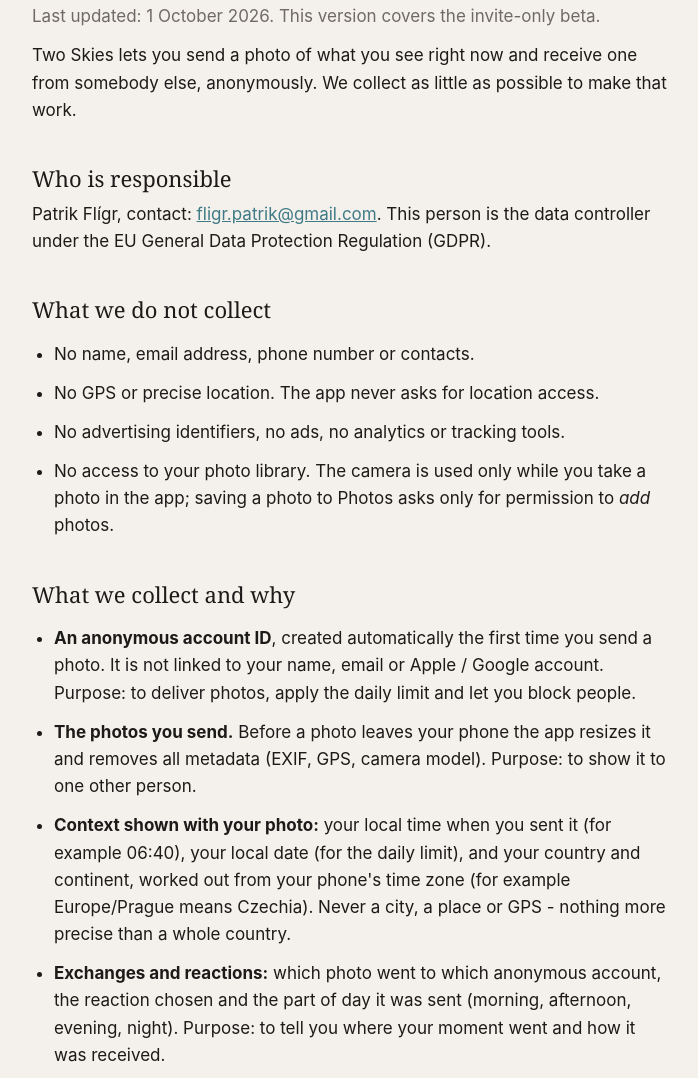
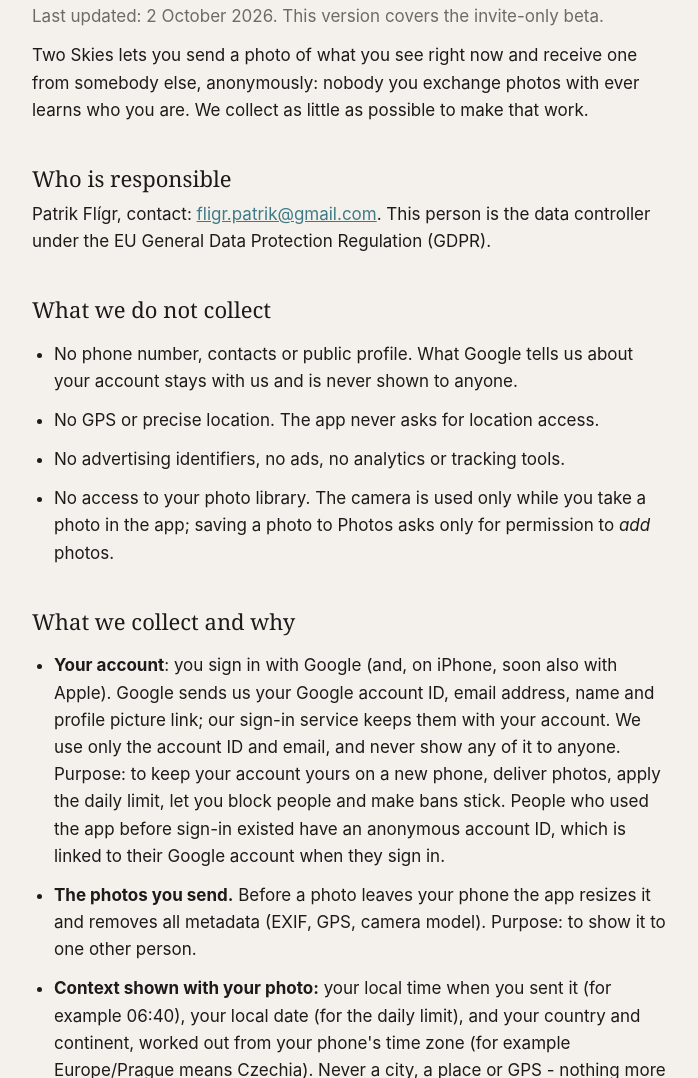
Before and after one commit to fligrpatrik-arch/twoskies, a plain HTML site: page privacy.html in a window 1280 px wide. Shown: the part 184-1262 px from the top of the page, without its empty margins (288-986 px from the left). Drawn offline with Linux system fonts and the light colour scheme.

Commit message:
Add files via upload

```diff
--- a/privacy.html
+++ b/privacy.html
@@ -11,16 +11,16 @@
   <header><img src="icon.png" alt=""><a href="index.html">Two Skies</a></header>
 
   <h1>Privacy Policy</h1>
-  <p class="muted">Last updated: 1 October 2026. This version covers the invite-only beta.</p>
+  <p class="muted">Last updated: 2 October 2026. This version covers the invite-only beta.</p>
 
-  <p>Two Skies lets you send a photo of what you see right now and receive one from somebody else, anonymously. We collect as little as possible to make that work.</p>
+  <p>Two Skies lets you send a photo of what you see right now and receive one from somebody else, anonymously: nobody you exchange photos with ever learns who you are. We collect as little as possible to make that work.</p>
 
   <h2>Who is responsible</h2>
   <p>Patrik Fl&iacute;gr, contact: <a href="mailto:fligr.patrik@gmail.com">fligr.patrik@gmail.com</a>. This person is the data controller under the EU General Data Protection Regulation (GDPR).</p>
 
   <h2>What we do not collect</h2>
   <ul>
-    <li>No name, email address, phone number or contacts.</li>
+    <li>No phone number, contacts or public profile. What Google tells us about your account stays with us and is never shown to anyone.</li>
     <li>No GPS or precise location. The app never asks for location access.</li>
     <li>No advertising identifiers, no ads, no analytics or tracking tools.</li>
     <li>No access to your photo library. The camera is used only while you take a photo in the app; saving a photo to Photos asks only for permission to <em>add</em> photos.</li>
@@ -28,10 +28,10 @@
 
   <h2>What we collect and why</h2>
   <ul>
-    <li><strong>An anonymous account ID</strong>, created automatically the first time you send a photo. It is not linked to your name, email or Apple / Google account. Purpose: to deliver photos, apply the daily limit and let you block people.</li>
+    <li><strong>Your account</strong>: you sign in with Google (and, on iPhone, soon also with Apple). Google sends us your Google account ID, email address, name and profile picture link; our sign-in service keeps them with your account. We use only the account ID and email, and never show any of it to anyone. Purpose: to keep your account yours on a new phone, deliver photos, apply the daily limit, let you block people and make bans stick. People who used the app before sign-in existed have an anonymous account ID, which is linked to their Google account when they sign in.</li>
     <li><strong>The photos you send.</strong> Before a photo leaves your phone the app resizes it and removes all metadata (EXIF, GPS, camera model). Purpose: to show it to one other person.</li>
     <li><strong>Context shown with your photo:</strong> your local time when you sent it (for example 06:40), your local date (for the daily limit), and your country and continent, worked out from your phone's time zone (for example Europe/Prague means Czechia). Never a city, a place or GPS - nothing more precise than a whole country.</li>
-    <li><strong>Exchanges and reactions:</strong> which photo went to which anonymous account, the reaction chosen and the part of day it was sent (morning, afternoon, evening, night). Purpose: to tell you where your moment went and how it was received.</li>
+    <li><strong>Exchanges and reactions:</strong> which photo went to which account, the reaction chosen and the part of day it was sent (morning, afternoon, evening, night). Purpose: to tell you where your moment went and how it was received.</li>
     <li><strong>Reports and blocks</strong> you make, and moderation decisions about your photos. Purpose: keeping the app safe.</li>
     <li><strong>Technical logs</strong> (such as IP address and time of a request), kept briefly by our hosting provider for security and troubleshooting.</li>
   </ul>
@@ -39,7 +39,7 @@
 
   <h2>Who can see what</h2>
   <ul>
-    <li><strong>The person who receives your photo</strong> sees the photo, your local time and your country (shown as the whole country on a small globe). Never your account ID or anything that identifies you. In return, the person whose photo you receive learns that it reached someone in your country, and your reaction and part of the day if you react.</li>
+    <li><strong>The person who receives your photo</strong> sees the photo, your local time and your country (shown as the whole country on a small globe). Never your name, email, account ID or anything that identifies you. In return, the person whose photo you receive learns that it reached someone in your country, and your reaction and part of the day if you react.</li>
     <li><strong>Our moderator</strong> checks the first photos of every new account before anyone receives them, and reviews reported photos. The moderator sees the photo and anonymous statistics (how many photos an account sent and how many were reported), not who you are. Photos from accounts in good standing go out without waiting.</li>
     <li><strong>A check on your phone</strong> looks for faces up close and for contact details (phone numbers, emails, handles, links) before a photo is sent, using your phone's own system (Apple Vision on iPhone, Google ML Kit on Android). It runs entirely on your phone. A photo with a face up close stays with you. If you send a photo that seems to show contact details anyway, the bit of text the check found is sent along so our moderator knows what to look at.</li>
     <li><strong>Reminders</strong> are scheduled on your phone itself (now and then, after a few days without the app) and can be switched off in Settings. No server is involved.</li>
@@ -47,7 +47,7 @@
   </ul>
 
   <h2>Service providers</h2>
-  <p>We use <strong>Supabase</strong> (database, photo storage and anonymous sign-in). Our data is stored in the EU (Frankfurt, Germany). Supabase, Inc. is based in the USA and may process data under the EU Standard Contractual Clauses. The app is distributed through Apple (App Store / TestFlight) and Google (Google Play), which have their own privacy policies.</p>
+  <p>We use <strong>Supabase</strong> (database, photo storage and sign-in) and <strong>Google Sign-In</strong> to confirm your Google account. Our data is stored in the EU (Frankfurt, Germany). Supabase, Inc. is based in the USA and may process data under the EU Standard Contractual Clauses. The app is distributed through Apple (App Store / TestFlight) and Google (Google Play), which have their own privacy policies.</p>
 
   <h2>On your phone</h2>
   <p>Your archive of exchanges (your photos, the photos you received and your reactions) is stored only on your phone. It is removed when you tap <strong>Settings &rarr; Delete account</strong> or delete the app.</p>
@@ -60,8 +60,8 @@
     <li>7 days after it was sent, if it did not pass our review,</li>
     <li>1 day after upload, if the exchange never happened.</li>
   </ul>
-  <p>Photos waiting to be delivered stay until they are. The exchange records (which anonymous account sent and received what, reactions, local time and country) are kept for as long as the beta runs and deleted no later than 30 days after it ends.</p>
-  <p>Tap <strong>Settings &rarr; Delete account</strong> in the app. This deletes the photos you sent and all data linked to your anonymous account from our server, and your archive from your phone. People who already received your photos may have kept them. If you can no longer use the app (for example you deleted it), your anonymous account cannot be linked to you and its data is deleted together with the rest of the beta data; you can also write to us.</p>
+  <p>Photos waiting to be delivered stay until they are. The exchange records (which account sent and received what, reactions, local time and country) are kept for as long as the beta runs and deleted no later than 30 days after it ends.</p>
+  <p>Tap <strong>Settings &rarr; Delete account</strong> in the app. This deletes your account (including your email), the photos you sent and all data linked to your account from our server, and your archive from your phone. People who already received your photos may have kept them. If you can no longer use the app, sign in again on another phone and delete the account there, or write to us from the email of your Google account.</p>
 
   <h2>Your rights</h2>
   <p>You have the right to access, correct and delete your data, to restrict or object to its processing and to data portability. Write to <a href="mailto:fligr.patrik@gmail.com">fligr.patrik@gmail.com</a>. You can also complain to the Czech Office for Personal Data Protection (<a href="https://uoou.gov.cz">uoou.gov.cz</a>) or the data protection authority in your country.</p>
```
